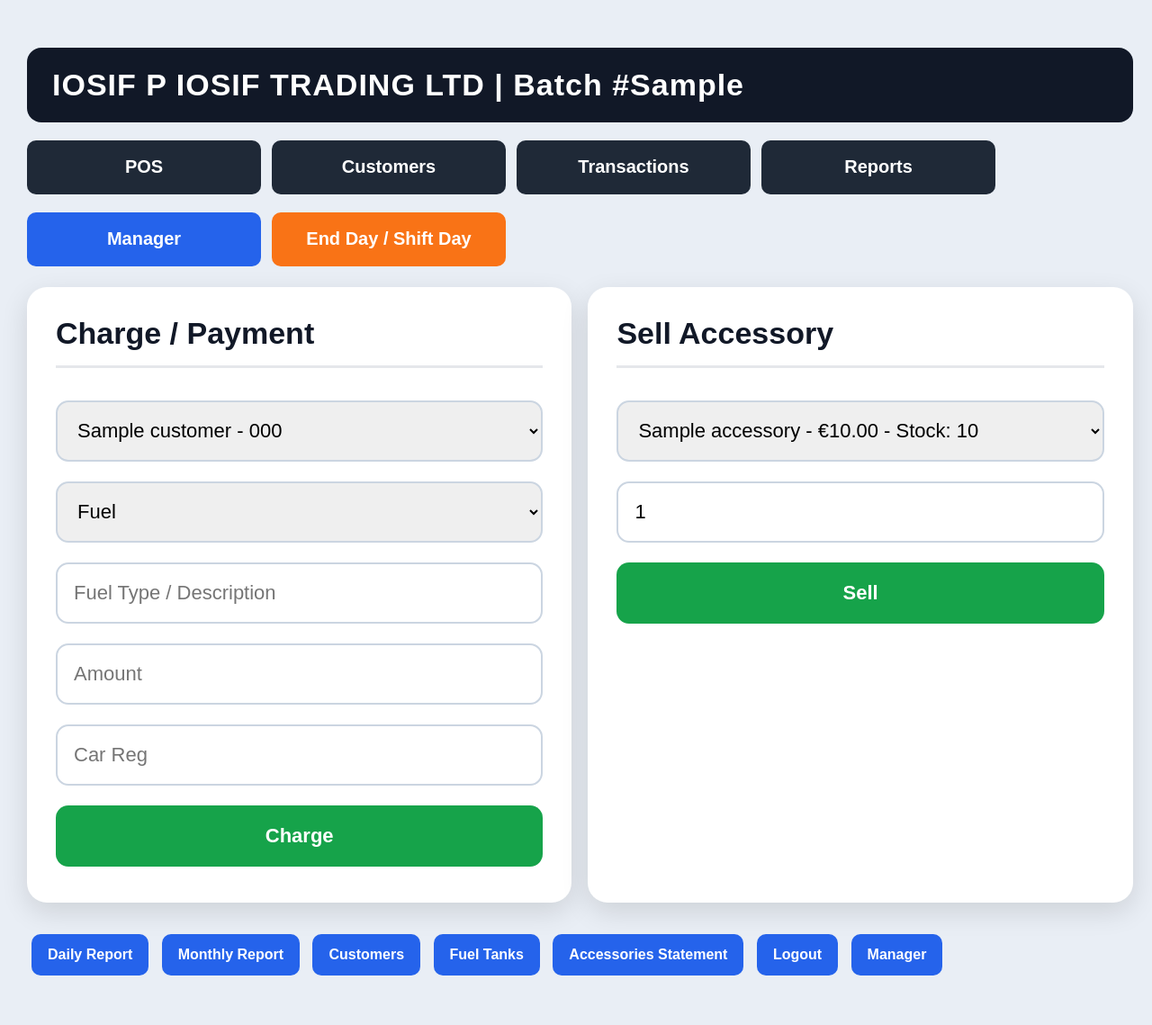
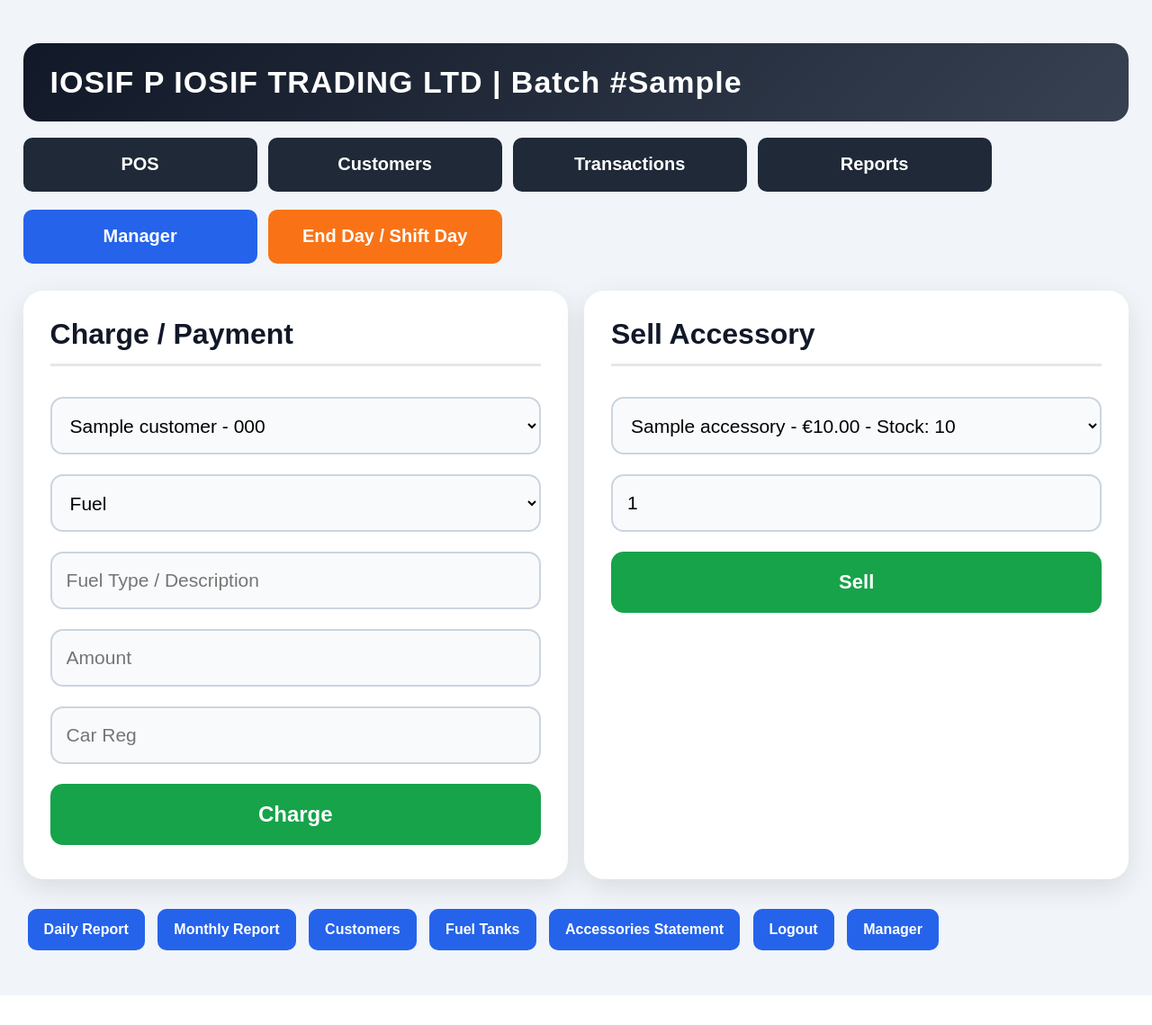
Before and after one commit to iosif-fuels/iosif-fuels-pos-online, a Flask app: page / in a window 1280 px wide. Shown: the whole page at 90% size. After the commit the page ends 1106 px from the top, so only its background shows below. Run offline with Flask 3, Linux system fonts and the light colour scheme; the visitor is signed in with stand-in values (Sample User, id 1); a database or web service that is not in the repository returns one stand-in record (values such as "Sample title"); some libraries are stand-ins or nearby versions.

Commit message:
style.css

```diff
--- a/static/style.css
+++ b/static/style.css
@@ -294,3 +294,103 @@ table {
 .nav-button:hover {
     opacity: 0.9;
 }
+/* Professional POS UI upgrade */
+
+body {
+    background: #f1f5f9 !important;
+    font-family: Arial, sans-serif !important;
+    color: #111827 !important;
+}
+
+.container {
+    max-width: 1500px !important;
+    margin: 0 auto !important;
+    padding: 25px !important;
+}
+
+h1 {
+    background: linear-gradient(135deg, #111827, #374151) !important;
+    color: white !important;
+    padding: 24px 30px !important;
+    border-radius: 18px !important;
+    font-size: 34px !important;
+    letter-spacing: 1px !important;
+    margin-bottom: 18px !important;
+}
+
+.top-actions {
+    display: flex !important;
+    gap: 12px !important;
+    flex-wrap: wrap !important;
+    margin-bottom: 22px !important;
+}
+
+.nav-button,
+.manager-button,
+.endday-button {
+    min-width: 150px !important;
+    height: 64px !important;
+    border-radius: 14px !important;
+    display: inline-flex !important;
+    align-items: center !important;
+    justify-content: center !important;
+    text-decoration: none !important;
+    color: white !important;
+    font-size: 20px !important;
+    font-weight: bold !important;
+    border: none !important;
+}
+
+.nav-button {
+    background: #1f2937 !important;
+}
+
+.manager-button {
+    background: #2563eb !important;
+}
+
+.endday-button {
+    background: #f97316 !important;
+}
+
+.card {
+    background: white !important;
+    border-radius: 22px !important;
+    padding: 30px !important;
+    box-shadow: 0 10px 30px rgba(0,0,0,0.10) !important;
+    margin-bottom: 28px !important;
+}
+
+.card h2 {
+    font-size: 32px !important;
+    margin-top: 0 !important;
+    padding-bottom: 14px !important;
+    border-bottom: 3px solid #e5e7eb !important;
+}
+
+input,
+select {
+    width: 100% !important;
+    height: 64px !important;
+    font-size: 21px !important;
+    padding: 12px 16px !important;
+    border-radius: 14px !important;
+    border: 2px solid #cbd5e1 !important;
+    margin-bottom: 14px !important;
+    background: #f9fafb !important;
+}
+
+button {
+    cursor: pointer !important;
+}
+
+#chargeButton {
+    width: 100% !important;
+    height: 68px !important;
+    font-size: 24px !important;
+    border-radius: 14px !important;
+    background: #16a34a !important;
+    color: white !important;
+    border: none !important;
+    font-weight: bold !important;
+}
```
